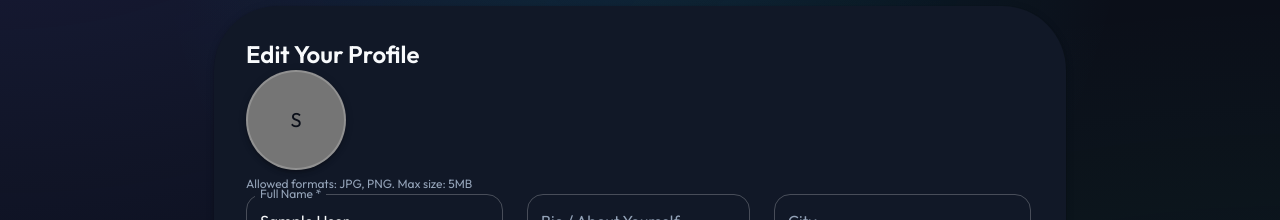
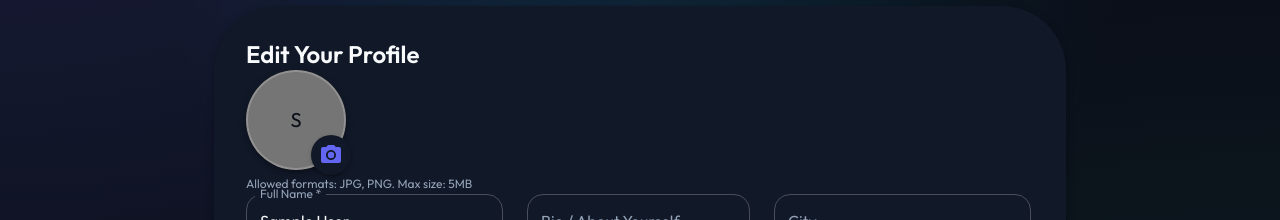
Before and after one commit to nikki8199/LSE, a React (Vite) app in the folder frontend/LSE/: page /edit-profile in a window 1280 px wide. Shown: the part 175-395 px from the top of the page. Built offline with nearby package versions, Linux system fonts and the light colour scheme; no server answers; sample sign-in values are in the browser's storage.

Commit message:
Fix avatar overlay button relative positioning

```diff
--- a/frontend/LSE/src/Pages/EditProfile.jsx
+++ b/frontend/LSE/src/Pages/EditProfile.jsx
@@ -200,7 +200,7 @@ function EditProfile() {
 
             <form onSubmit={handleSubmit}>
               <Box display="flex" flexDirection="column" alignItems="center" mb={4}>
-                <Box position="relative">
+                <Box sx={{ position: "relative", width: 100, height: 100 }}>
                   <Avatar
                     src={user?.profileImage}
                     sx={{
```
